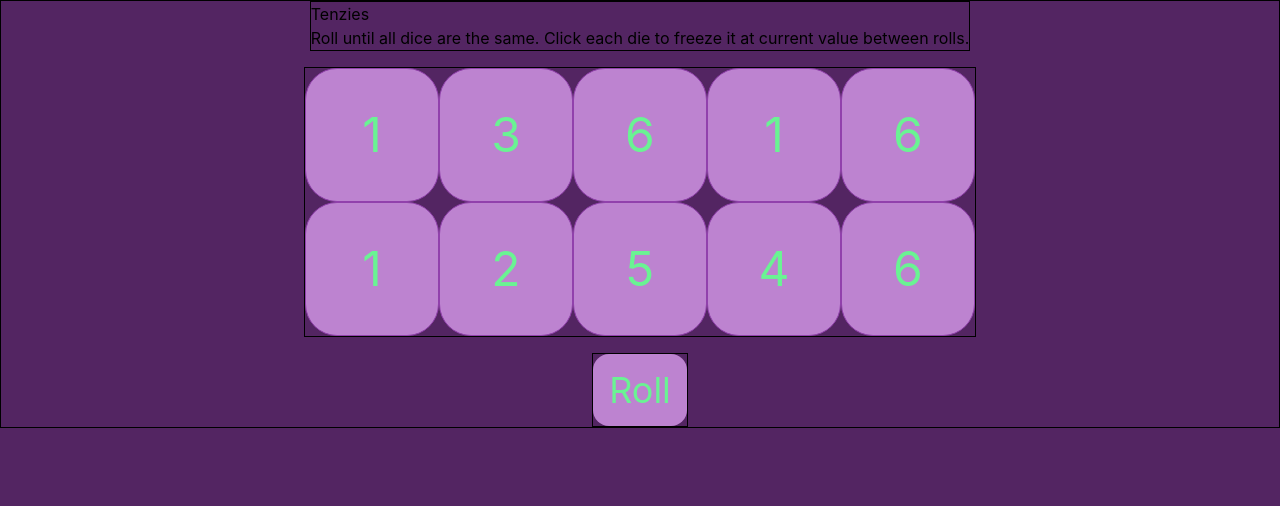
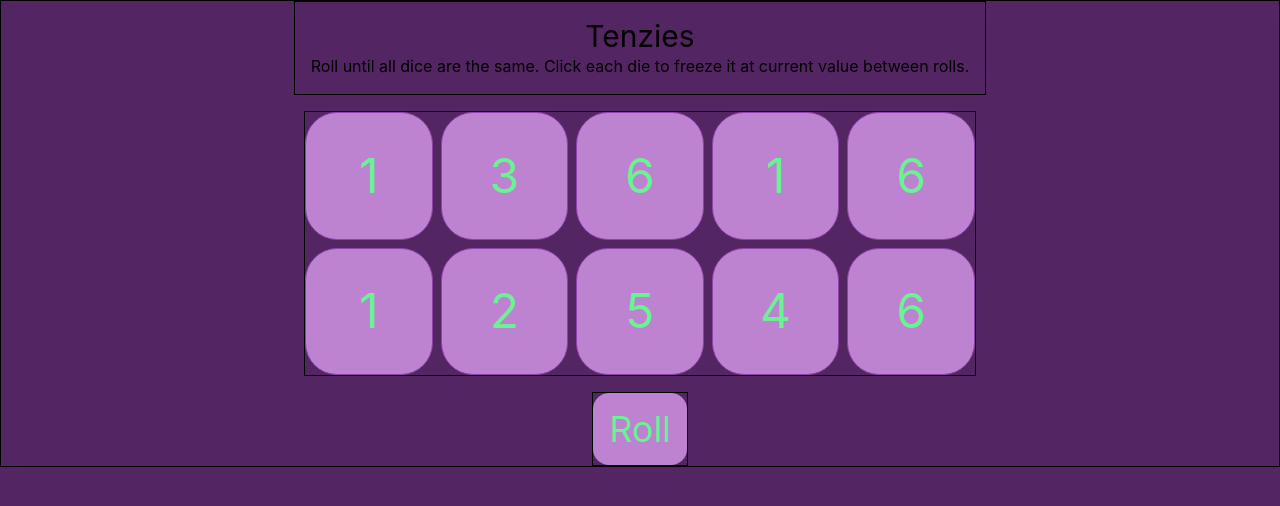
Before and after one commit to tmiesz/Tenzies, a React (Vite) app: page / in a window 1280 px wide. Shown: the top 506 px of the page. Built offline with nearby package versions, Linux system fonts and the light colour scheme.

Commit message:
add initial holddice funcitonality

```diff
--- a/src/App.tsx
+++ b/src/App.tsx
@@ -3,40 +3,51 @@ import Die, { type DieProps } from "./components/Die";
 import { v4 as uuidv4 } from "uuid";
 
 export default function App() {
-  const [board, setBoard] = useState(GenerateDice());
+  const [board, setBoard] = useState(generateDice());
 
-  function GenerateDice(): DieProps[] {
+  function generateDice(): DieProps[] {
     return Array(10)
       .fill(0)
       .map(() => ({
         id: uuidv4(),
         value: Math.ceil(Math.random() * 6),
         locked: false,
+        hold: holdDie,
       }));
   }
 
-  const dice = board.map((props) => (
-    <Die id={props.id} value={props.value} locked={props.locked} />
+  const dice = board.map((die) => (
+    <Die
+      id={die.id}
+      key={die.id}
+      value={die.value}
+      locked={die.locked}
+      hold={die.hold}
+    />
   ));
 
   function rollDice() {
-    setBoard(GenerateDice());
+    setBoard(generateDice());
+  }
+
+  function holdDie(id: string) {
+    console.log(id);
   }
 
   return (
     <>
       <div className="border flex flex-col gap-4 items-center">
-        <div className="border">
-          <h1 className="var(--accent)">Tenzies</h1>
+        <div className="border flex flex-col items-center p-4">
+          <h1 className="var(--accent) text-3xl">Tenzies</h1>
           <span>
             Roll until all dice are the same. Click each die to freeze it at
             current value between rolls.
           </span>
         </div>
-        <div className="border grid grid-cols-5 grid-rows-2 w-2xl">{dice}</div>
+        <div className="border grid grid-cols-5 w-2xl gap-2">{dice}</div>
         <div className="border">
           <button
-            className="bg-(--foreground) rounded-2xl text-(--accent) text-4xl p-4"
+            className="bg-(--foreground) rounded-2xl text-(--accent) text-4xl p-4 cursor-pointer"
             onClick={rollDice}
           >
             Roll
--- a/src/components/Die.tsx
+++ b/src/components/Die.tsx
@@ -2,12 +2,14 @@ export type DieProps = {
   id: string;
   value: number;
   locked: boolean;
+  hold: (id: string) => void;
 };
 
-export default function Die({ value, locked }: DieProps) {
+export default function Die({ id, value, locked, hold }: DieProps) {
   return (
     <button
-      className={`bg-(--foreground) border text-(--accent) rounded-4xl aspect-square text-5xl flex items-center justify-center ${locked ? "border-(--accent)" : "border-(--secondary)"}`}
+      className={`bg-(--foreground) border text-(--accent) rounded-4xl aspect-square text-5xl flex items-center justify-center cursor-pointer ${locked ? "border-(--accent)" : "border-(--secondary)"}`}
+      onClick={() => hold(id)}
     >
       {value}
     </button>
```
